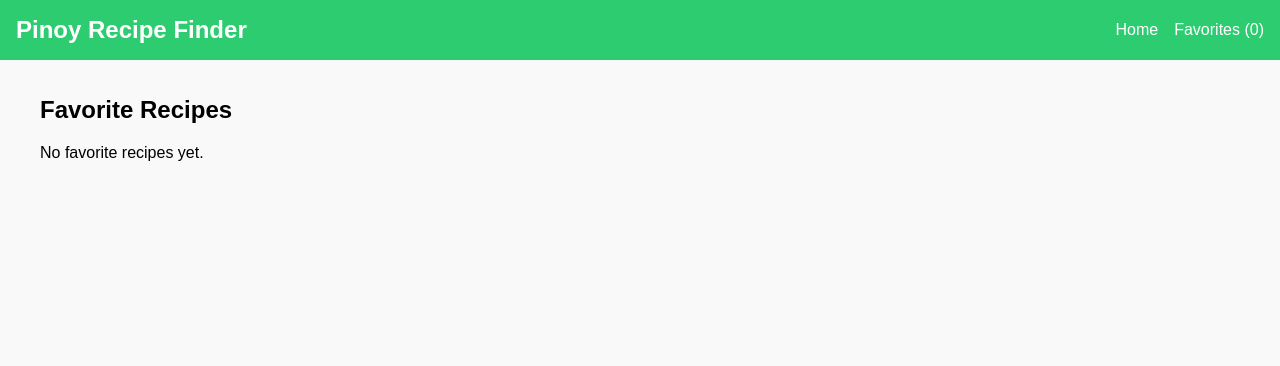
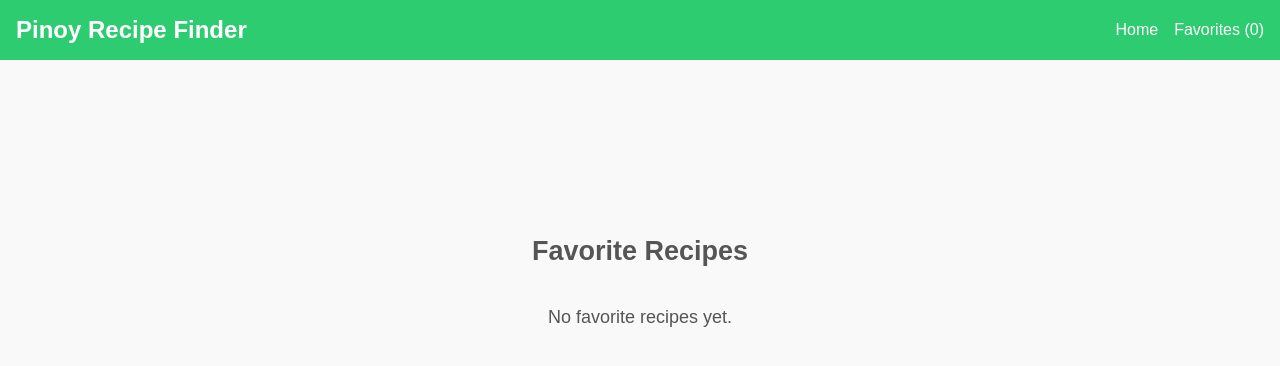
Before and after one commit to Eduard-K-A/pinoy-recipe-finder, a React (Vite) app in the folder pinoy-recipe-finder/: page /favorites in a window 1280 px wide. Shown: the top 366 px of the page. Built offline with nearby package versions, Linux system fonts and the light colour scheme.

Commit message:
feat: add home button link to page

```diff
--- a/pinoy-recipe-finder/src/components/Header.jsx
+++ b/pinoy-recipe-finder/src/components/Header.jsx
@@ -5,11 +5,16 @@ import { FavoritesContext } from '../contexts/FavoritesContext.jsx';
 function Header() {
   const { favorites } = useContext(FavoritesContext);
 
+  const handleHomeClick = () => {
+    e.preventDefault();
+    navigate('/', {state: { clearSearch: true }});
+  };
+
   return (
     <header className="header">
-      <h1><Link to="/">Pinoy Recipe Finder</Link></h1>
+      <h1><Link to="/" onClick={handleHomeClick} >Pinoy Recipe Finder</Link></h1>
       <nav>
-        <Link to="/" className="nav-link">Home</Link>
+        <Link to="/" onClick={handleHomeClick} className="nav-link">Home</Link>
         <Link to="/favorites" className="nav-link">Favorites ({favorites.length})</Link>
       </nav>
     </header>
--- a/pinoy-recipe-finder/src/pages/FavoritesPage.jsx
+++ b/pinoy-recipe-finder/src/pages/FavoritesPage.jsx
@@ -8,7 +8,7 @@ function FavoritesPage() {
   const favoriteRecipes = recipes.filter((recipe) => favorites.includes(recipe.id));
 
   return (
-    <div className="container">
+    <div className="empty-favorites" style={{ paddingTop: 20 }}>
       <h2>Favorite Recipes</h2>
       {favoriteRecipes.length === 0 ? (
         <p>No favorite recipes yet.</p>
--- a/pinoy-recipe-finder/src/pages/HomePage.jsx
+++ b/pinoy-recipe-finder/src/pages/HomePage.jsx
@@ -5,7 +5,7 @@ import Footer from './Footer.jsx';
 
 function HomePage() {
   const [searchTerm, setSearchTerm] = useState('');
-  const [debouncedSearchTerm, setDebouncedSearchTerm] = useState(searchTerm);
+  const [debouncedSearchTerm, setDebouncedSearchTerm] = useState('');
 
   useEffect(() => {
     const handler = setTimeout(() => {
@@ -19,9 +19,13 @@ function HomePage() {
     recipe.name.toLowerCase().includes(debouncedSearchTerm.toLowerCase())
   );
 
+  // show message only when user actually typed something and there are no matches
+  const showNotFound =
+    debouncedSearchTerm.trim() !== '' && filteredRecipes.length === 0;
+
   return (
     <div className="container">
-      <div className="search-bar">
+      <div className="search-bar" style={{ display: 'flex', gap: 8, alignItems: 'center' }}>
         <input
           type="text"
           placeholder="Search recipes..."
@@ -30,13 +34,25 @@ function HomePage() {
           className="search-input"
         />
       </div>
-      <div className="recipe-grid">
-        {filteredRecipes.map((recipe) => (
-          <RecipeCard key={recipe.id} recipe={recipe} />
-        ))}
-      </div>
 
-      {/* 👇 Footer goes here */}
+      {/* Not found message shown directly under the search bar */}
+      {showNotFound ? (
+        <div
+          className="not-found-message"
+          role="status"
+          aria-live="polite"
+          style={{ marginTop: 16, textAlign: 'center' }}
+        >
+          No recipes found for "<strong>{debouncedSearchTerm}</strong>"
+        </div>
+      ) : (
+        <div className="recipe-grid" style={{ marginTop: 16 }}>
+          {filteredRecipes.map((recipe) => (
+            <RecipeCard key={recipe.id} recipe={recipe} />
+          ))}
+        </div>
+      )}
+
       <Footer />
     </div>
   );
--- a/pinoy-recipe-finder/src/pages/RecipeDetailPage.jsx
+++ b/pinoy-recipe-finder/src/pages/RecipeDetailPage.jsx
@@ -12,7 +12,7 @@ function RecipeDetailPage() {
   const [isImageLoaded, setIsImageLoaded] = useState(false);
 
   if (!recipe) {
-    return <div className="container">Recipe not found</div>;
+    return <div className="container">Recipe not found!</div>;
   }
 
   const isFavorite = favorites.includes(recipe.id);
--- a/pinoy-recipe-finder/src/styles/styles.css
+++ b/pinoy-recipe-finder/src/styles/styles.css
@@ -37,6 +37,17 @@ body {
   max-width: 1200px;
   margin: 0 auto;
   padding: 16px;
+}
+
+.empty-favorites {
+  display: flex;
+  flex-direction: column;
+  justify-content: center;
+  align-items: center;
+  text-align: center;
+  min-height: 50vh; /* centers vertically in viewport */
+  color: #555;
+  font-size: 18px;
 }
 
 .search-bar {
```
